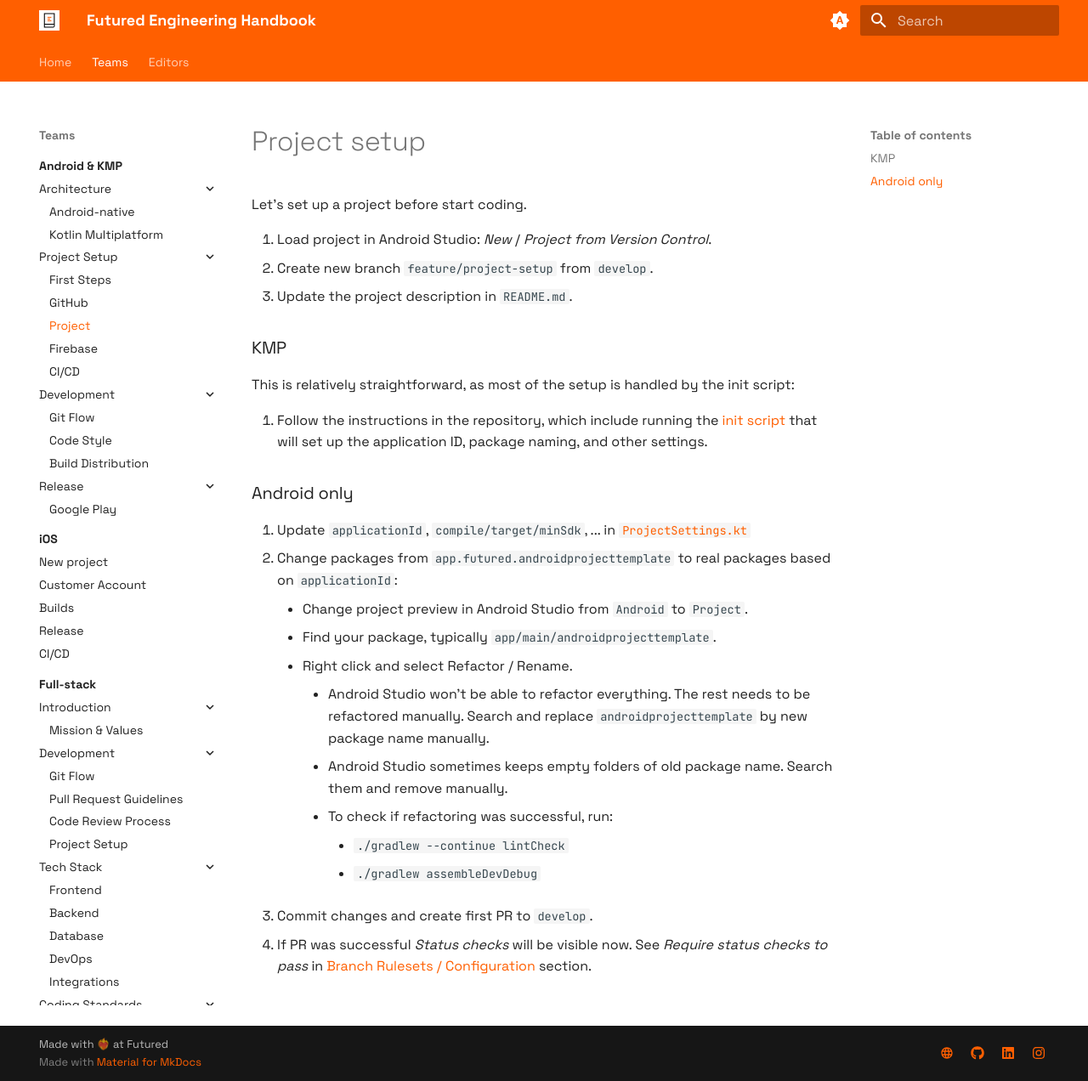
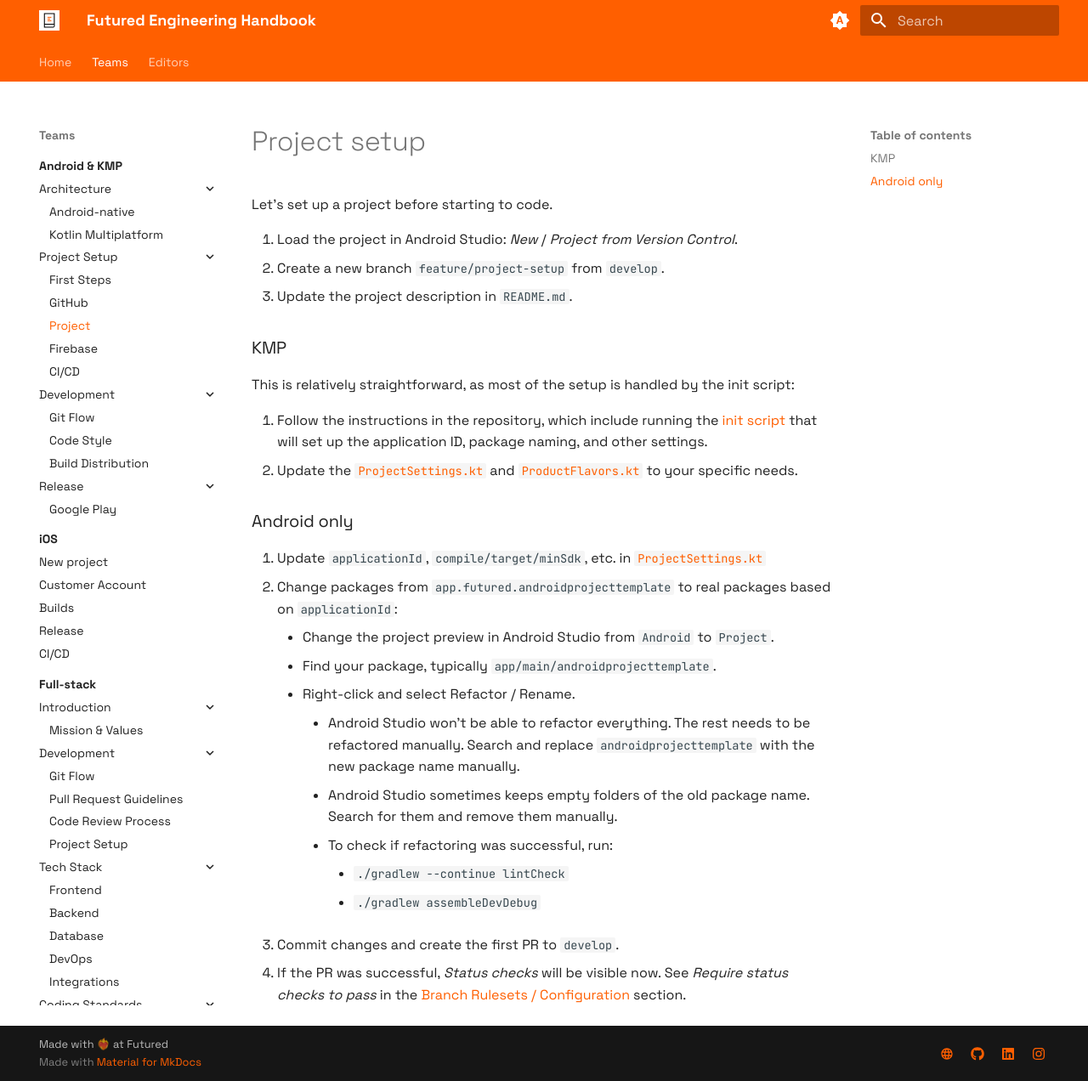
Before and after one commit to futuredapp/Engineering-Handbook, an MkDocs documentation site: the page built from docs/Teams/android/project_setup/20_project.md, in a window 1280 px wide and 1272 px high. Shown: the whole window at 85% size. Built offline with MkDocs 1.6.1 and Material for MkDocs 9.7.7, drawn with Linux system fonts in a browser that asks for light colours.

Commit message:
Improve project setup documentation

```diff
--- a/docs/Teams/android/project_setup/20_project.md
+++ b/docs/Teams/android/project_setup/20_project.md
@@ -1,8 +1,8 @@
 # Project setup
-Let's set up a project before start coding.
+Let's set up a project before starting to code.
 
-1. Load project in Android Studio: *New* / *Project from Version Control*.
-2. Create new branch `feature/project-setup` from `develop`.
+1. Load the project in Android Studio: *New* / *Project from Version Control*.
+2. Create a new branch `feature/project-setup` from `develop`.
 3. Update the project description in `README.md`.
 
 ### KMP
@@ -10,18 +10,19 @@ Let's set up a project before start coding.
 This is relatively straightforward, as most of the setup is handled by the init script:
 
 1. Follow the instructions in the repository, which include running the [init script](https://github.com/futuredapp/kmp-futured-template?tab=readme-ov-file#initial-script) that will set up the application ID, package naming, and other settings.
+2. Update the [`ProjectSettings.kt`](https://github.com/futuredapp/kmp-futured-template/blob/develop/buildSrc/src/main/kotlin/app/futured/kmptemplate/gradle/configuration/ProjectSettings.kt) and [`ProductFlavors.kt`](https://github.com/futuredapp/kmp-futured-template/blob/develop/buildSrc/src/main/kotlin/app/futured/kmptemplate/gradle/configuration/ProductFlavors.kt) to your specific needs.
 
 ### Android only
 
-1. Update `applicationId`, `compile/target/minSdk`, ... in [`ProjectSettings.kt`](https://github.com/futuredapp/android-project-template-compose/blob/9948420d4ab3f1fbb8cb45a466e4603f8ed841d4/buildSrc/src/main/kotlin/ProjectSettings.kt)
+1. Update `applicationId`, `compile/target/minSdk`, etc. in [`ProjectSettings.kt`](https://github.com/futuredapp/android-project-template-compose/blob/9948420d4ab3f1fbb8cb45a466e4603f8ed841d4/buildSrc/src/main/kotlin/ProjectSettings.kt)
 2. Change packages from `app.futured.androidprojecttemplate` to real packages based on `applicationId`:
-    - Change project preview in Android Studio from `Android` to `Project`.
+    - Change the project preview in Android Studio from `Android` to `Project`.
     - Find your package, typically `app/main/androidprojecttemplate`.
-    - Right click and select Refactor / Rename.
-        - Android Studio won't be able to refactor everything. The rest needs to be refactored manually. Search and replace `androidprojecttemplate` by new package name manually.
-        - Android Studio sometimes keeps empty folders of old package name. Search them and remove manually.
+    - Right-click and select Refactor / Rename.
+        - Android Studio won't be able to refactor everything. The rest needs to be refactored manually. Search and replace `androidprojecttemplate` with the new package name manually.
+        - Android Studio sometimes keeps empty folders of the old package name. Search for them and remove them manually.
           - To check if refactoring was successful, run:
             - `./gradlew --continue lintCheck`
             - `./gradlew assembleDevDebug`
-3. Commit changes and create first PR to `develop`.
-4. If PR was successful *Status checks* will be visible now. See *Require status checks to pass* in [Branch Rulesets / Configuration](./10_github.md#configuration) section.
+3. Commit changes and create the first PR to `develop`.
+4. If the PR was successful, *Status checks* will be visible now. See *Require status checks to pass* in the [Branch Rulesets / Configuration](./10_github.md#configuration) section.
```
